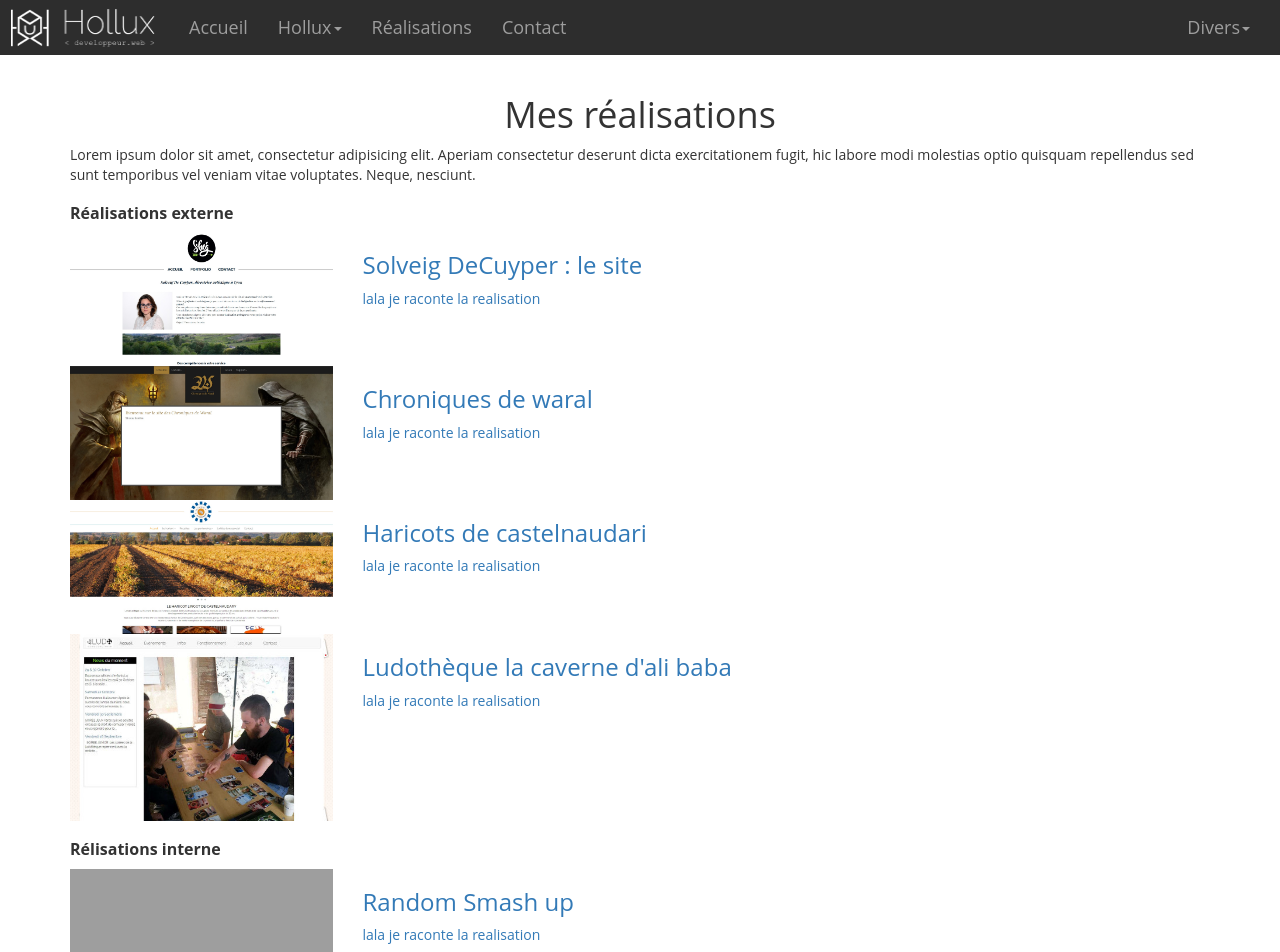
After one commit to Hollux/HolluxLand4, a Symfony app: template templates/hollux/realisations.html.twig in a window 1280 px wide. The commit adds this page. Shown: the top 952 px of the page. Run offline with Twig, Linux system fonts and the light colour scheme; the template is opened without the code that fills it, so the values that code supplies are empty; some libraries are stand-ins or nearby versions; grey boxes are pictures that could not be loaded.

Commit message:
container

```diff
--- a/public/css/hollux.css
+++ b/public/css/hollux.css
@@ -188,11 +188,7 @@ img {
 //	 BASE HOLLUX     //
 ==================== */
 body {
-<<<<<<< HEAD
-  }
-=======
-  /*background: url("../../../img/BG3.jpg"); }*/
->>>>>>> d79a040e72882e5e053cf1980b3955cadadce9e2
+}
 .container {
   background-color: white;
   min-height: calc(100vh - 50px);
@@ -214,7 +210,7 @@ body {
 }
 
 .navbar-inverse {
-  background-color: #22222287;
+  background-color: rgba(34, 34, 34, 0.95);
   border: none;
 }
 
@@ -299,17 +295,11 @@ body {
         right: -100%;
         transition: all .6s ease-in-out .2s; }
   .post .post-content1 {
-    background-image: url("/img/ludoWp.jpg"); }
+    background-image: url("/img/realisations/ludoWp.jpg"); }
   .post .post-content2 {
-    background-image: url("/img/haricotfr.jpg"); }
+    background-image: url("/img/realisations/haricotfr.jpg"); }
   .post .post-content3 {
-    background-image: url("/img/solveigdcfr.jpg"); }
-  .post .post-content4 {
-    background-image: url("/img/chroniquesfr.jpg"); }
-  .post .post-content5 {
-    background-image: url("/img/site1.jpg"); }
-  .post .post-content6 {
-    background-image: url("/img/wonder2.jpg"); }
+    background-image: url("/img/realisations/solveigdcfr.jpg"); }
 
 .post:hover .post-content {
   transform: scale(1.1); }
@@ -323,6 +313,9 @@ body {
 /* ====================
 //	     HOME        //
 ==================== */
+.bandeau {
+  margin-top: -75px;
+}
 .home .imgSites .post {
   width: 100%;
   height: 200px;
--- a/templates/Hollux/Base/base.html.twig
+++ b/templates/Hollux/Base/base.html.twig
@@ -38,12 +38,9 @@
 
 <body>
 <a href="#" title="Haut de page" class="scrollup"><i class="fa fa-arrow-up"></i></a>
-<<<<<<< HEAD
+
     {{ include('hollux/Base/nav.html.twig') }}
 
-=======
-{{ include('hollux/Base/nav.html.twig') }}
->>>>>>> d79a040e72882e5e053cf1980b3955cadadce9e2
     {% for flash_message in app.session.flashBag.get('error') %}
         <div class="flash-notice flash-bg-red">
             <p>{{ flash_message }}</p>
@@ -58,10 +55,6 @@
 
     {% block principal %}{% endblock %}
     <br>
-<<<<<<< HEAD
-
-=======
->>>>>>> d79a040e72882e5e053cf1980b3955cadadce9e2
 
 {{ include('hollux/Base/footer.html.twig') }}
 
--- a/templates/Hollux/Base/nav.html.twig
+++ b/templates/Hollux/Base/nav.html.twig
@@ -1,3 +1,4 @@
+{% set page =  app.request.attributes.get('_route') %}
 <nav class="navbar navbar-default navbar-inverse">
     <div class="container-fluid">
         <!-- Brand and toggle get grouped for better mobile display -->
@@ -19,10 +20,10 @@
         <!-- Collect the nav links, forms, and other content for toggling -->
         <div class="collapse navbar-collapse" id="bs-example-navbar-collapse-1">
             <ul class="nav navbar-nav">
-                <li class="{% if app.request.attributes.get('_route') == 'home' %}active{% endif %}">
+                <li class="{{ (page == 'home') ? 'active' }}">
                     <a href="{{ path('home') }}">Accueil<span class="sr-only">(current)</span></a>
                 </li>
-                <li class="dropdown {% if app.request.attributes.get('_route') == 'competences' %}active{% elseif app.request.attributes.get('_route') == 'cv' %}active{% endif %}">
+                <li class="dropdown {{ (page == 'competences') or (page == 'cv') ? 'active' }}">
                     <a href="#" class="dropdown-toggle" data-toggle="dropdown" role="button" aria-haspopup="true"
                        aria-expanded="false">Hollux<span class="caret"></span></a>
                     <ul class="dropdown-menu">
@@ -31,9 +32,9 @@
                         <li><a data-link="infoperso" class="bouton" href="{{ path('infoperso') }}">En savoir plus</a></li>
                     </ul>
                 </li>
-                <li class=""><a href="#">Réalisations</a></li>
+                <li class="{{ (page == 'realisations') ? 'active' }}"><a href="{{ path('realisations') }}">Réalisations</a></li>
                 {#<li class=""><a href="#">Bundles</a></li>#}
-                <li class="{% if app.request.attributes.get('_route') == 'mecontacter' %}active{% endif %}">
+                <li class="{% if page == 'mecontacter' %}active{% endif %}">
                     <a href="{{ path('mecontacter') }}">Contact</a>
                 </li>
             </ul>
--- /dev/null
+++ b/templates/hollux/realisations.html.twig
@@ -0,0 +1,118 @@
+{% extends "hollux/Base/base.html.twig" %}
+
+{% block principal %}
+    <div class="realisations container">
+        <h1 class="text-center">Mes réalisations</h1>
+        <p>Lorem ipsum dolor sit amet, consectetur adipisicing elit. Aperiam consectetur deserunt dicta exercitationem
+            fugit, hic labore modi molestias optio quisquam repellendus sed sunt temporibus vel veniam vitae voluptates.
+            Neque, nesciunt.</p>
+
+        <h2>Réalisations externe</h2>
+
+        <div class="row">
+            <a href="#">
+                <div class="col-sm-3">
+                    <img src="{{ asset('/img/realisations/solveigdcfr.jpg') }}" alt="réalisation">
+                </div>
+                <div class="col-sm-9">
+                    <h3>Solveig DeCuyper : le site</h3>
+                    <p>lala je raconte la realisation</p>
+                </div>
+            </a>
+        </div>
+        <div class="row">
+            <a href="#">
+                <div class="col-sm-3">
+                    <img src="{{ asset('/img/realisations/chroniquesfr.jpg') }}" alt="réalisation">
+                </div>
+                <div class="col-sm-9">
+                    <h3>Chroniques de waral</h3>
+                    <p>lala je raconte la realisation</p>
+                </div>
+            </a>
+        </div>
+        <div class="row">
+            <a href="#">
+                <div class="col-sm-3">
+                    <img src="{{ asset('/img/realisations/haricotfr.jpg') }}" alt="réalisation">
+                </div>
+                <div class="col-sm-9">
+                    <h3>Haricots de castelnaudari</h3>
+                    <p>lala je raconte la realisation</p>
+                </div>
+            </a>
+        </div>
+        <div class="row">
+            <a href="#">
+                <div class="col-sm-3">
+                    <img src="{{ asset('/img/realisations/ludoWp.jpg') }}" alt="réalisation">
+                </div>
+                <div class="col-sm-9">
+                    <h3>Ludothèque la caverne d'ali baba</h3>
+                    <p>lala je raconte la realisation</p>
+                </div>
+            </a>
+        </div>
+
+
+        <h2>Rélisations interne</h2>
+
+        <div class="row">
+            <a href="#">
+                <div class="col-sm-3">
+                    <img src="{{ asset('/img/realisations/lala.jpg') }}" alt="réalisation">
+                </div>
+                <div class="col-sm-9">
+                    <h3>Random Smash up</h3>
+                    <p>lala je raconte la realisation</p>
+                </div>
+            </a>
+        </div>
+        <div class="row">
+            <a href="#">
+                <div class="col-sm-3">
+                    <img src="{{ asset('/img/realisations/lala.jpg') }}" alt="réalisation">
+                </div>
+                <div class="col-sm-9">
+                    <h3>Mini jeu cinéma</h3>
+                    <p>lala je raconte la realisation</p>
+                </div>
+            </a>
+        </div>
+        <div class="row">
+            <a href="#">
+                <div class="col-sm-3">
+                    <img src="{{ asset('/img/realisations/lala.jpg') }}" alt="réalisation">
+                </div>
+                <div class="col-sm-9">
+                    <h3>Conception List builder</h3>
+                    <p>lala je raconte la realisation</p>
+                </div>
+            </a>
+        </div>
+        <div class="row">
+            <a href="#">
+                <div class="col-sm-3">
+                    <img src="{{ asset('/img/realisations/lala.jpg') }}" alt="réalisation">
+                </div>
+                <div class="col-sm-9">
+                    <h3>Test ecommerce</h3>
+                    <p>lala je raconte la realisation</p>
+                </div>
+            </a>
+        </div>
+        <div class="row">
+            <a href="#">
+                <div class="col-sm-3">
+                    <img src="{{ asset('/img/realisations/lala.jpg') }}" alt="réalisation">
+                </div>
+                <div class="col-sm-9">
+                    <h3>Module PDF</h3>
+                    <p>lala je raconte la realisation</p>
+                </div>
+            </a>
+        </div>
+    </div>
+
+
+{% endblock %}
```
Also changed, not shown: src/Controller/HolluxController.php (+9 -0 lines), templates/Hollux/index.html.twig (+1 -53 lines), public/img/realisations/chroniquesfr.jpg (renamed from public/img/chroniquesfr.jpg), public/img/realisations/haricotfr.jpg (renamed from public/img/haricotfr.jpg), public/img/realisations/ludoWp.jpg (renamed from public/img/ludoWp.jpg), public/img/realisations/solveigdcfr.jpg (renamed from public/img/solveigdcfr.jpg).
